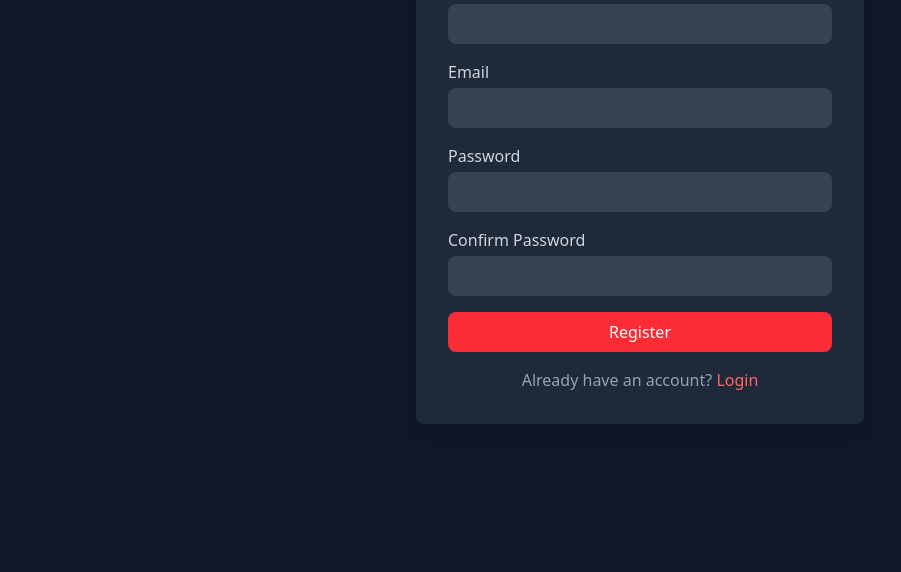
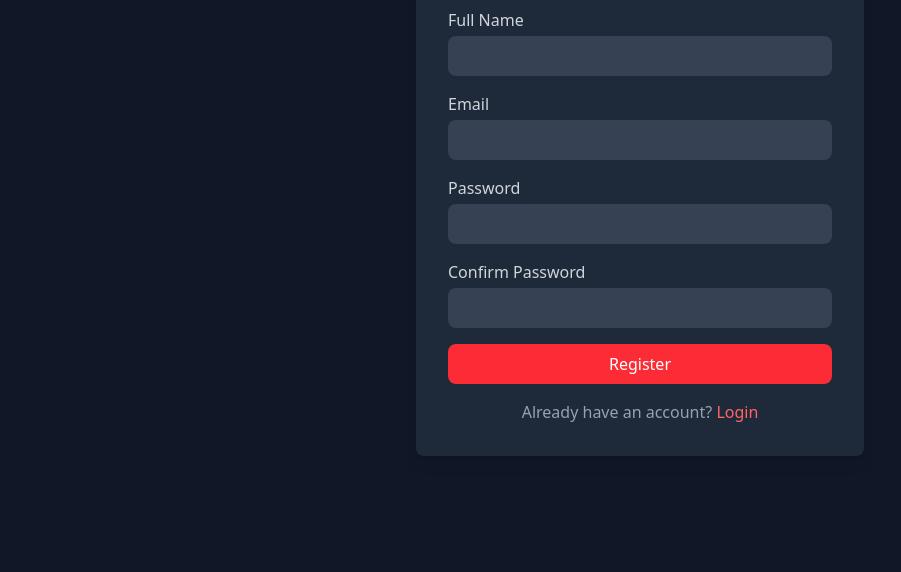
Before and after one commit to akanksh5/flavorverse, an Astro site in the folder client/my-recipe-site/: page /register in a window 1280 px wide. Shown: the part 308-880 px from the top of the page, without its empty margins (0-901 px from the left). Before the commit the page ends 848 px from the top, so only its background shows below. Built offline with nearby package versions, Linux system fonts and the light colour scheme; Astro itself is replaced by a stand-in of ours.

Commit message:
Added padding for the register component

```diff
--- a/client/my-recipe-site/src/pages/register.astro
+++ b/client/my-recipe-site/src/pages/register.astro
@@ -10,8 +10,8 @@ import Header from "../components/Header2.jsx";
   </head>
   <body class="bg-gray-900 text-white">
     <Header />
-    <br>
-    <br>
-    <Register />
+     <main class="pt-20"> <!-- Adjust padding to match header height -->
+      <Register />
+    </main>
   </body>
 </html>
```
